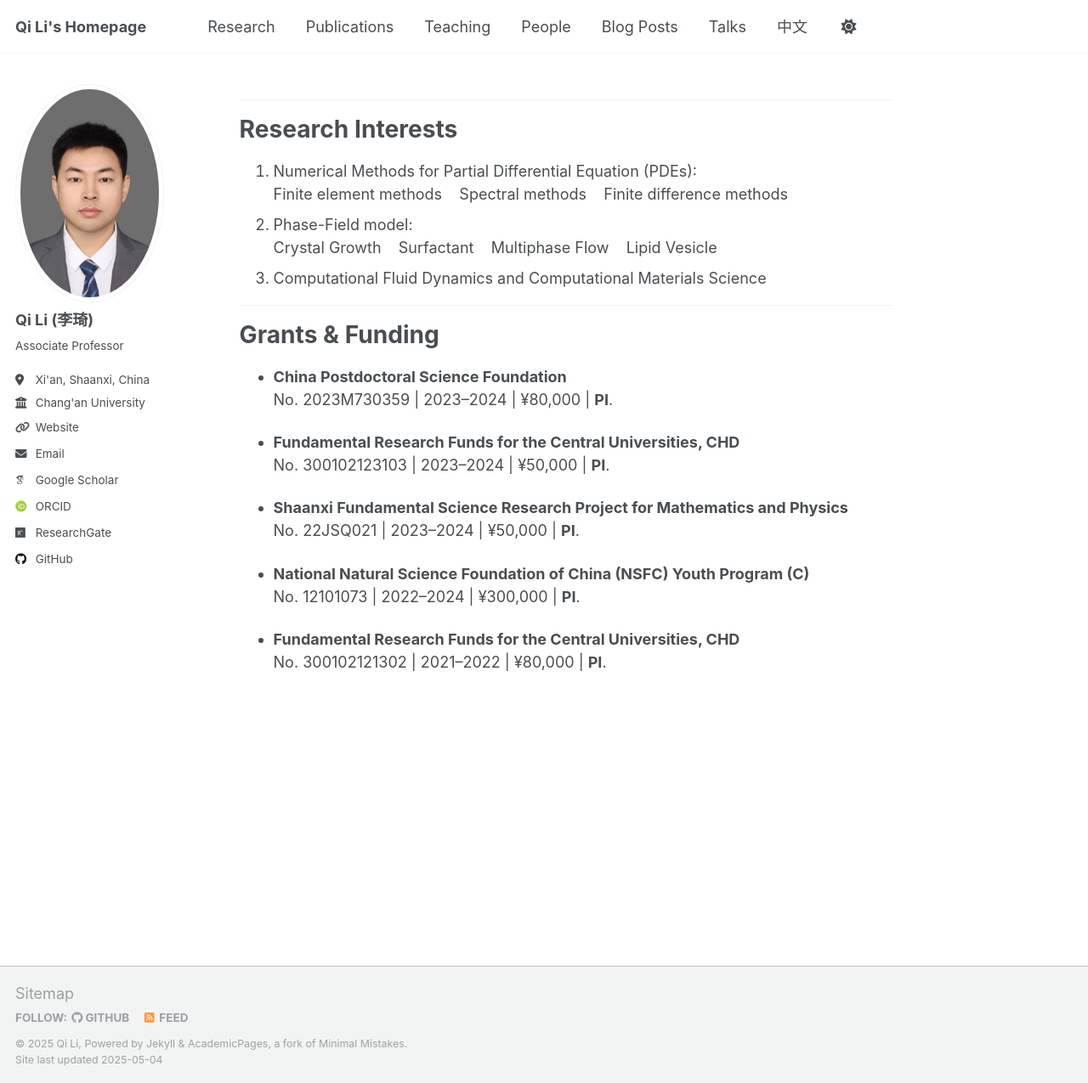
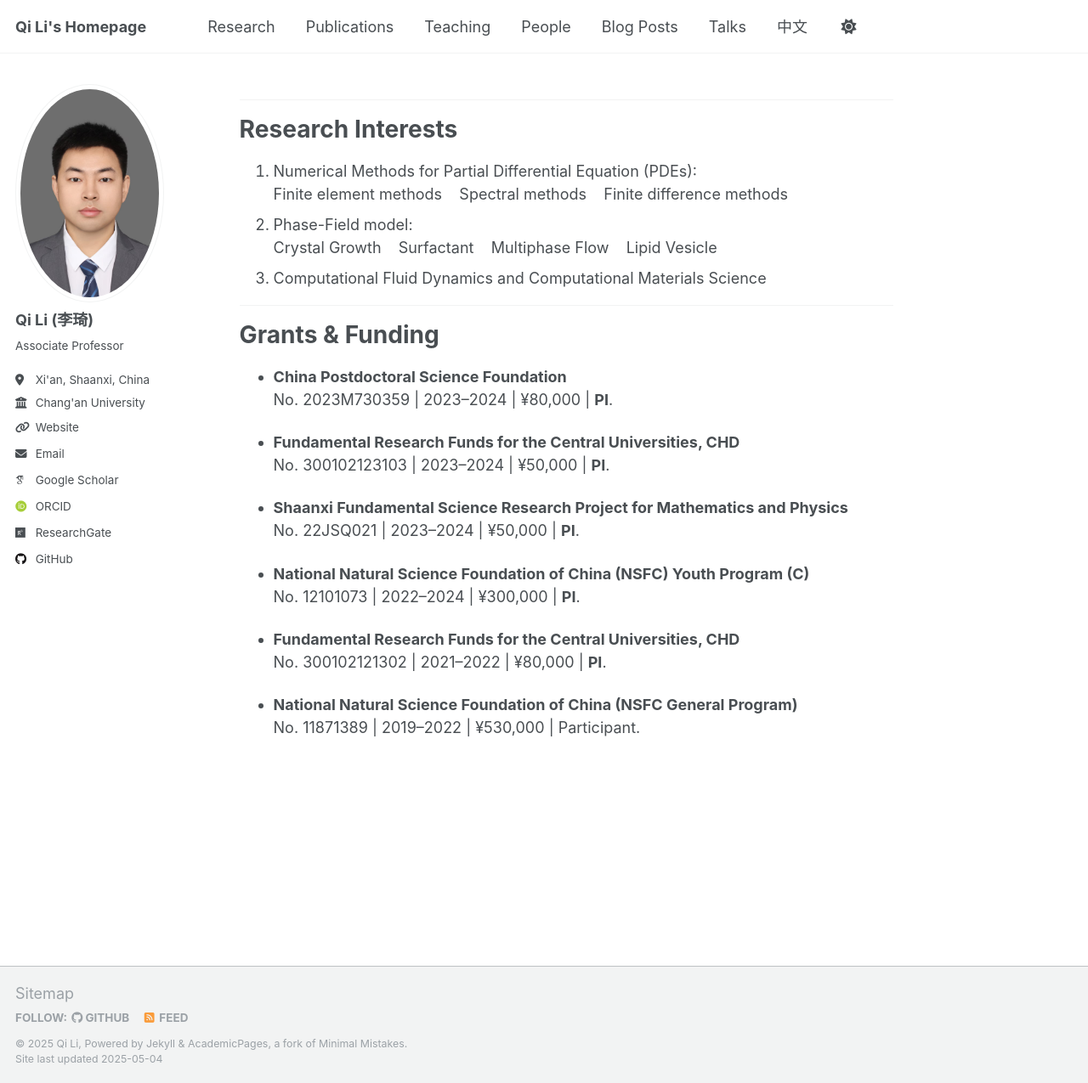
Before and after one commit to liqihao2000/liqihao2000.github.io, a Jekyll site: the page built from _pages/research.md, in a window 1280 px wide and 1275 px high. Shown: the whole window at 85% size. Built offline with Jekyll 4.4.1, drawn with Linux system fonts in a browser that asks for light colours; some web fonts are replaced.

Commit message:
update info

```diff
--- a/_pages/research.md
+++ b/_pages/research.md
@@ -35,6 +35,9 @@ Crystal Growth &nbsp;&nbsp; Surfactant &nbsp;&nbsp; Multiphase Flow &nbsp;&nbsp;
 
 - **Fundamental Research Funds for the Central Universities, CHD**
   No. 300102121302 | 2021–2022 | ¥80,000 | **PI**.
+
+- **National Natural Science Foundation of China (NSFC General Program)**
+  No. 11871389 | 2019–2022 | ¥530,000 | Participant.
 
 
 <!-- - **NSFC General Program** (No. 87654321) | 2020–2023 | ¥800,000
```
